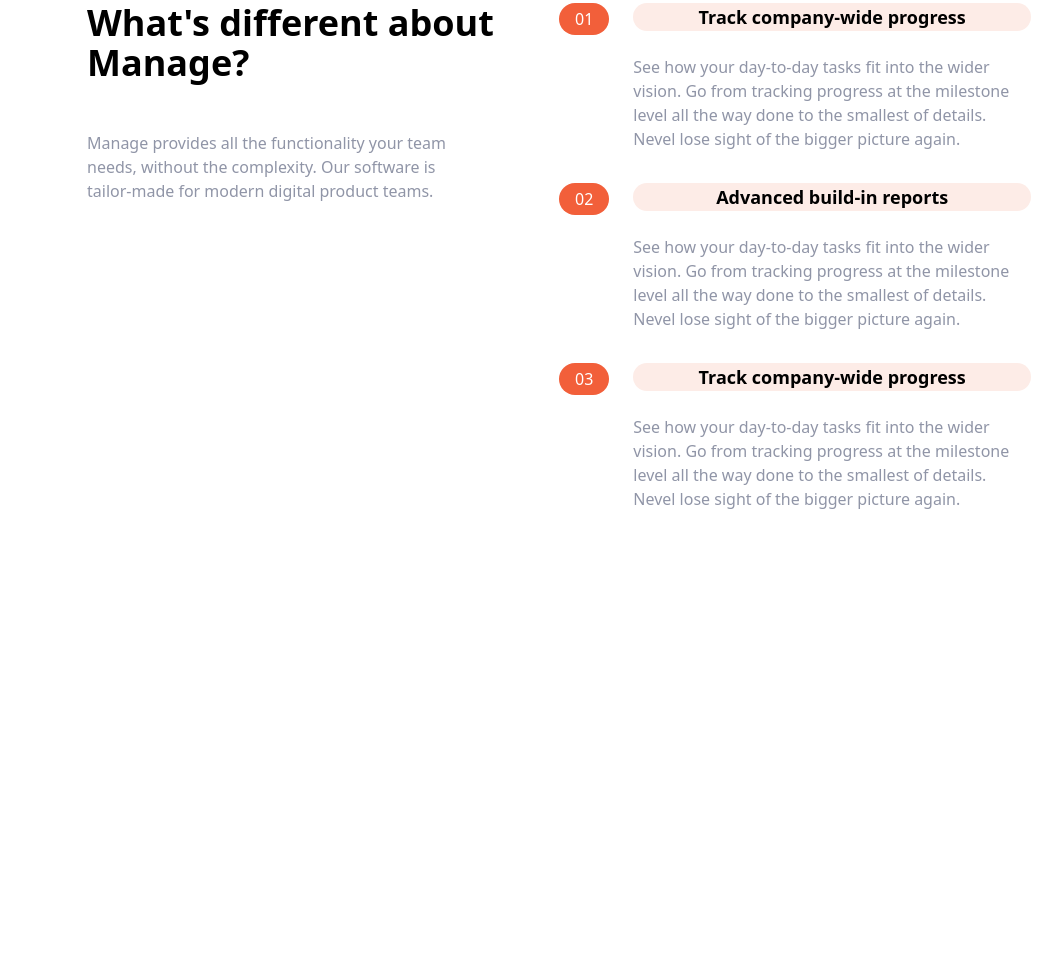
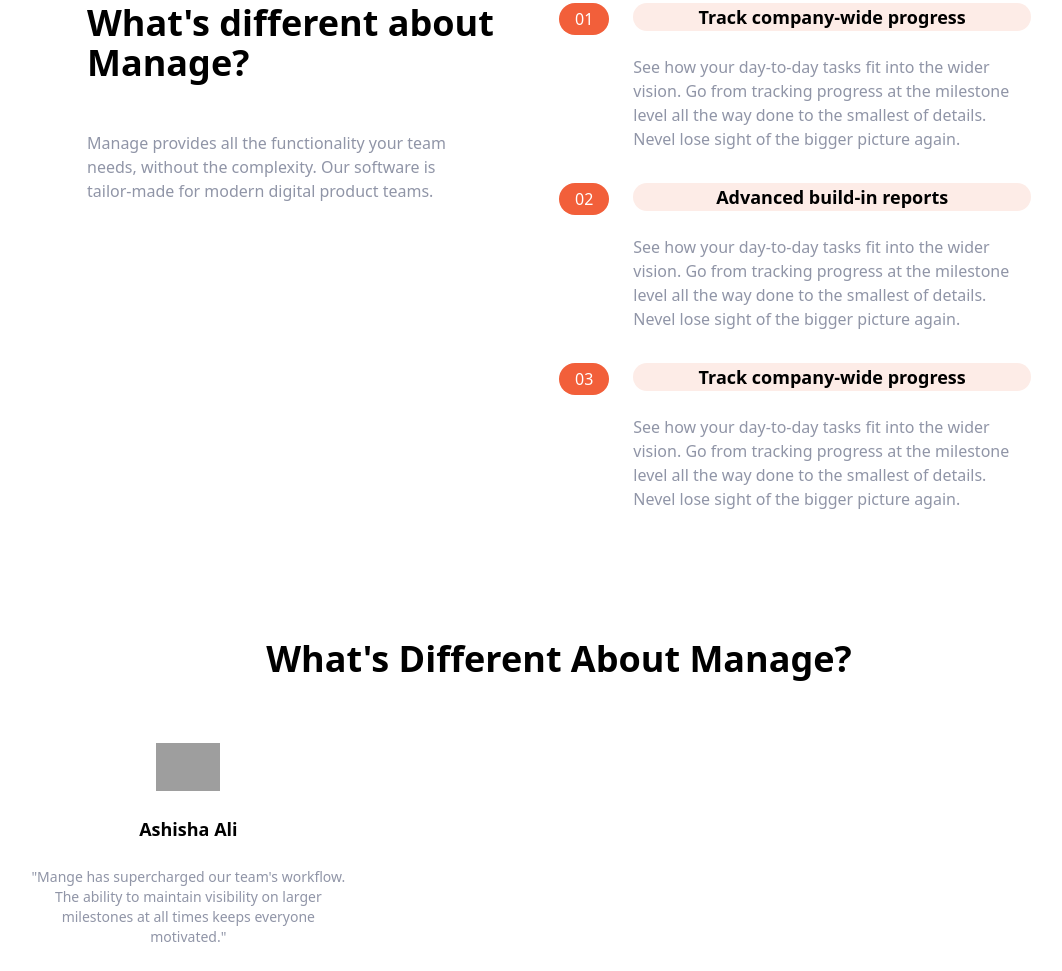
Before and after one commit to thanhle0203/Tailwind-Landing-Page, a website: page index.html in a window 1280 px wide. Shown: the part 657-1628 px from the top of the page, without its empty margins (81-1143 px from the left). Before the commit the page ends 1168 px from the top, so only its background shows below. Drawn offline with Linux system fonts and the light colour scheme; grey boxes are pictures that could not be loaded.

Commit message:
Create Testimonial Section

```diff
--- a/index.html
+++ b/index.html
@@ -157,5 +157,31 @@
             </div>
         </div>
     </section>
+
+    <!-- Testimonials -->
+    <section id="testimonials">
+        <!-- Container to heading and testimonial block -->
+        <div class="max-w-6xl px-5 mx-auto mt-32 text-center">
+            <!-- Heading -->
+            <h2 class="text-4xl font-bold text-center">
+                What's Different About Manage?
+            </h2>
+            <!-- Testimonials Container -->
+            <div class="flex flex-col mt-24 md:flex-row md:space-x-6">
+                <!-- Testimonial 1-->
+                <div class="flex flex-col items-center p-6 space-y-6 rounded-lg bg-veryLightGray md:w-1/3">
+                    <img class="w-16 -mt-14" src="https://d38we5ntdyxyje.cloudfront.net/897730/profile/YDZADVWL_avatar_medium_square.jpg" alt="" />
+                    <h5 class="text-lg font-bold">Ashisha Ali</h5>
+                    <p class="text-sm text-darkGrayishBlue">
+                        "Mange has supercharged our team's workflow.
+                        The ability to maintain visibility on larger milestones
+                        at all times keeps everyone motivated."
+                    </p>
+
+                </div>
+            </div>
+        </div>
+
+    </section>
 </body>
 </html>
```
Also changed, not shown: css/main.css.
